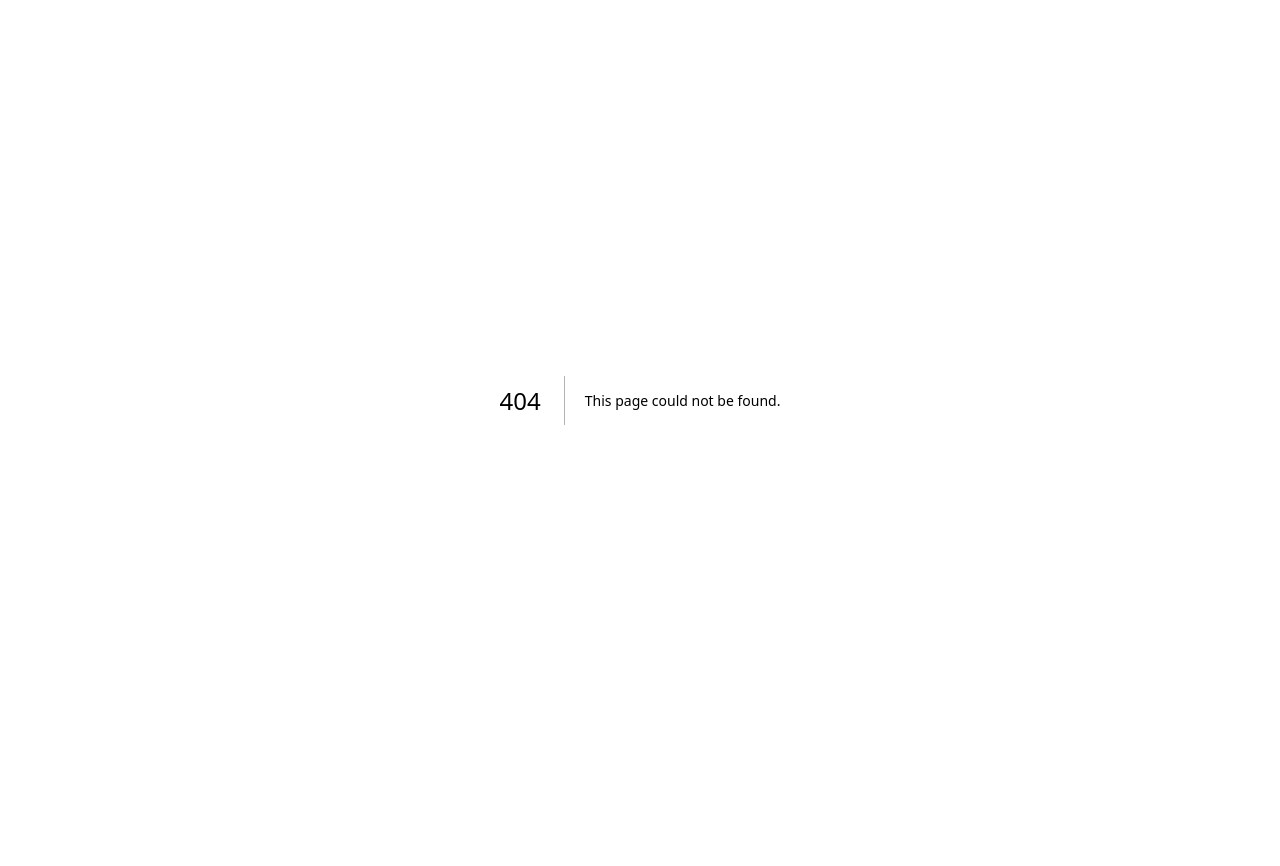
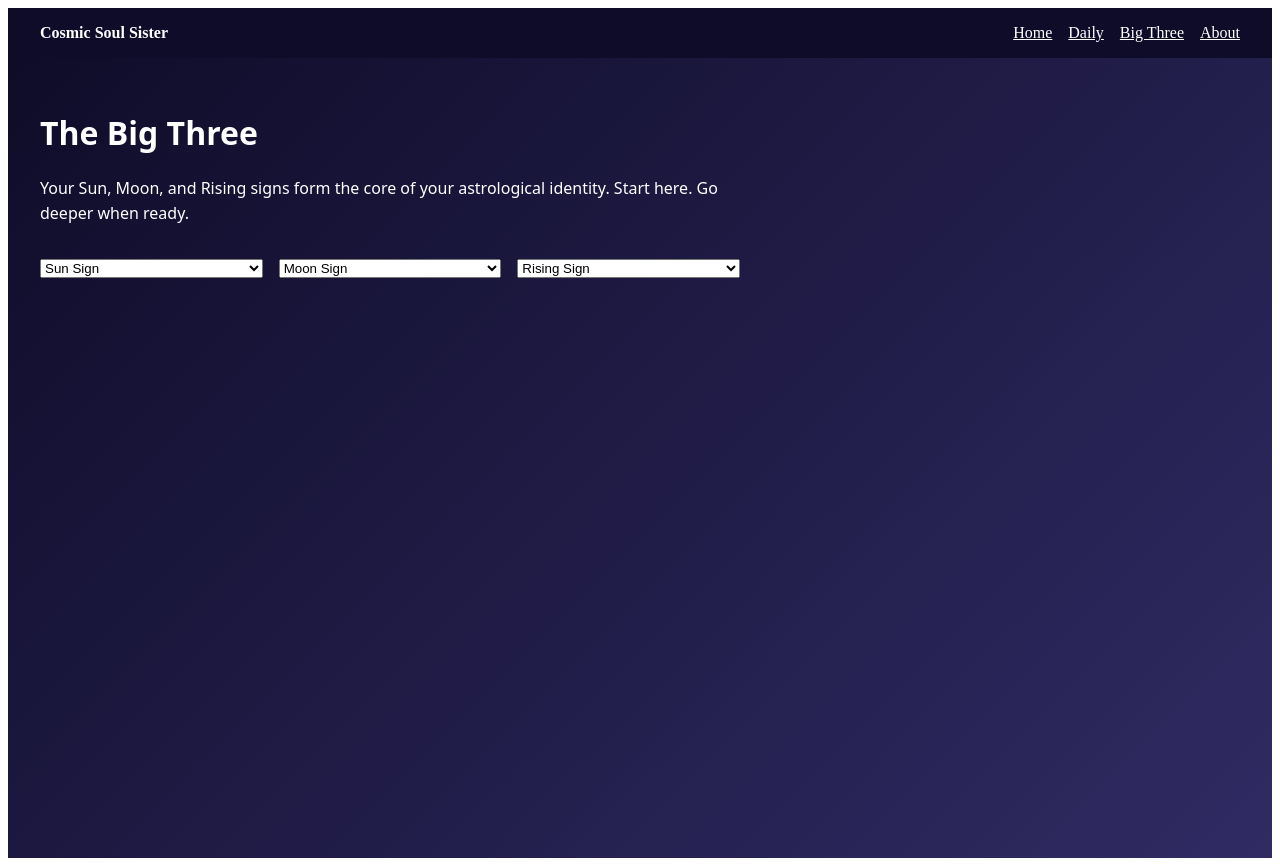
Before and after one commit to stargirl369/cosmic-soul-sister, a Next.js app: page /big-three in a window 1280 px wide. Before the commit this address had no page. Before the commit the page ends 800 px from the top, so only its background shows below. Built offline with nearby package versions, Linux system fonts and the light colour scheme.

Commit message:
Create BigThree component for astrological signs

```diff
--- /dev/null
+++ b/pages/big-three.js
@@ -0,0 +1,86 @@
+import { useState } from 'react';
+import Link from 'next/link';
+
+const sunSigns = [
+  'Aries','Taurus','Gemini','Cancer','Leo','Virgo',
+  'Libra','Scorpio','Sagittarius','Capricorn','Aquarius','Pisces'
+];
+
+export default function BigThree() {
+  const [sun, setSun] = useState('');
+  const [moon, setMoon] = useState('');
+  const [rising, setRising] = useState('');
+
+  return (
+    <>
+      <nav style={{
+        padding: '1rem 2rem',
+        background: '#0f0c29',
+        color: 'white',
+        display: 'flex',
+        justifyContent: 'space-between',
+        alignItems: 'center'
+      }}>
+        <strong>Cosmic Soul Sister</strong>
+        <div style={{ display: 'flex', gap: '1rem' }}>
+          <Link href="/" style={{ color: 'white' }}>Home</Link>
+          <Link href="/daily" style={{ color: 'white' }}>Daily</Link>
+          <Link href="/big-three" style={{ color: 'white' }}>Big Three</Link>
+          <Link href="/about" style={{ color: 'white' }}>About</Link>
+        </div>
+      </nav>
+
+      <main style={{
+        minHeight: 'calc(100vh - 64px)',
+        background: 'linear-gradient(135deg, #0f0c29, #302b63)',
+        color: 'white',
+        padding: '2rem',
+        fontFamily: 'system-ui, sans-serif'
+      }}>
+        <h1>The Big Three</h1>
+        <p style={{ maxWidth: '700px', lineHeight: 1.6 }}>
+          Your Sun, Moon, and Rising signs form the core of your astrological
+          identity. Start here. Go deeper when ready.
+        </p>
+
+        <div style={{
+          display: 'grid',
+          gridTemplateColumns: 'repeat(auto-fit, minmax(200px, 1fr))',
+          gap: '1rem',
+          maxWidth: '700px',
+          marginTop: '2rem'
+        }}>
+          <select value={sun} onChange={e => setSun(e.target.value)}>
+            <option value="">Sun Sign</option>
+            {sunSigns.map(s => <option key={s}>{s}</option>)}
+          </select>
+
+          <select value={moon} onChange={e => setMoon(e.target.value)}>
+            <option value="">Moon Sign</option>
+            {sunSigns.map(s => <option key={s}>{s}</option>)}
+          </select>
+
+          <select value={rising} onChange={e => setRising(e.target.value)}>
+            <option value="">Rising Sign</option>
+            {sunSigns.map(s => <option key={s}>{s}</option>)}
+          </select>
+        </div>
+
+        {(sun || moon || rising) && (
+          <div style={{
+            marginTop: '2rem',
+            padding: '1.5rem',
+            border: '1px solid rgba(255,255,255,0.3)',
+            borderRadius: '10px',
+            maxWidth: '700px'
+          }}>
+            <h2>Your Big Three</h2>
+            <p>☀️ Sun: {sun || '—'}</p>
+            <p>🌙 Moon: {moon || '—'}</p>
+            <p>⬆️ Rising: {rising || '—'}</p>
+          </div>
+        )}
+      </main>
+    </>
+  );
+}
```
